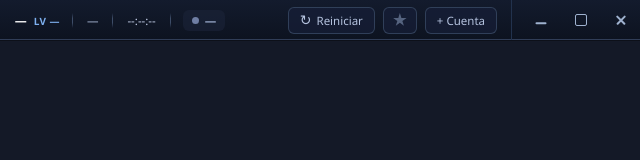
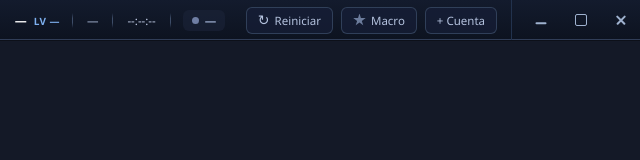
Before and after one commit to pedroas9/Launcher-WLByPedro, an Electron app: page views/bar.html in a window 1040 px wide. Shown: the full height of the page, 400-1040 px from the left. Drawn offline with Linux system fonts and the light colour scheme; no server answers.

Commit message:
style(bar): add Macro label to star button and match action button styling

```diff
--- a/styles/bar.css
+++ b/styles/bar.css
@@ -182,44 +182,51 @@ body {
   gap: 4px;
 }
 
-/* estrella: favorito apagado / marcado */
+/* estrella: macro apagado / activo */
 .chip-favorito {
   display: inline-flex;
   align-items: center;
   justify-content: center;
+  gap: 5px;
   flex-shrink: 0;
-  width: 34px;
-  height: 27px;
   margin-right: 4px;
-  padding: 0;
+  padding: 5px 11px;
   border: 1px solid rgba(53, 68, 94, 0.9);
   border-radius: 6px;
   background: rgba(24, 32, 57, 0.65);
+  color: #b4c2de;
+  font-size: 11.5px;
+  font-family: inherit;
+  white-space: nowrap;
   cursor: pointer;
-  transition: background 0.15s, border-color 0.15s;
+  transition: background 0.15s, border-color 0.15s, color 0.15s;
   -webkit-app-region: no-drag;
   app-region: no-drag;
 }
 
 .chip-favorito .estrella {
-  width: 14px;
-  height: 14px;
-  background: #55637f;
+  width: 13px;
+  height: 13px;
+  flex-shrink: 0;
+  background: #6c7c9c;
   clip-path: polygon(50% 0%, 61% 35%, 98% 35%, 68% 57%, 79% 91%, 50% 70%, 21% 91%, 32% 57%, 2% 35%, 39% 35%);
   transition: background 0.15s, filter 0.15s;
 }
 
 .chip-favorito:hover {
   border-color: #3d8ef0;
+  color: #fff;
+  background: rgba(38, 124, 229, 0.2);
 }
 
 .chip-favorito:hover .estrella {
-  background: #8fa6c9;
+  background: #a9c4ed;
 }
 
 .chip-favorito.activo {
   border-color: rgba(233, 173, 53, 0.55);
-  background: rgba(233, 173, 53, 0.12);
+  background: rgba(233, 173, 53, 0.14);
+  color: #f0cb7c;
 }
 
 .chip-favorito.activo .estrella {
@@ -229,7 +236,8 @@ body {
 
 .chip-favorito.activo:hover {
   border-color: #e9ad35;
-  background: rgba(233, 173, 53, 0.2);
+  background: rgba(233, 173, 53, 0.22);
+  color: #ffe3a3;
 }
 
 .chip-multi--reiniciar {
@@ -432,7 +440,8 @@ body {
     max-width: 72px;
   }
 
-  .chip-multi {
+  .chip-multi,
+  .chip-favorito {
     padding: 5px 8px;
     font-size: 11px;
   }
--- a/views/bar.html
+++ b/views/bar.html
@@ -35,7 +35,7 @@
       </button>
       <button class="chip-favorito" id="favorito" title="Macro de Astros" aria-pressed="false"
         aria-label="Macro de Astros">
-        <span class="estrella" aria-hidden="true"></span>
+        <span class="estrella" aria-hidden="true"></span>Macro
       </button>
       <button class="chip-multi" id="accBtn" title="Cuentas guardadas">+ Cuenta</button>
       <div class="win-controls">
```
